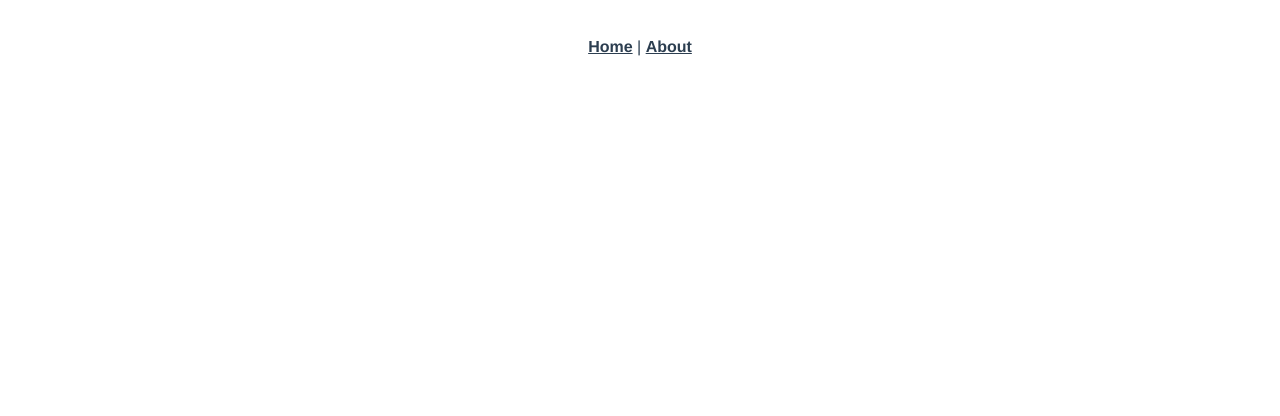
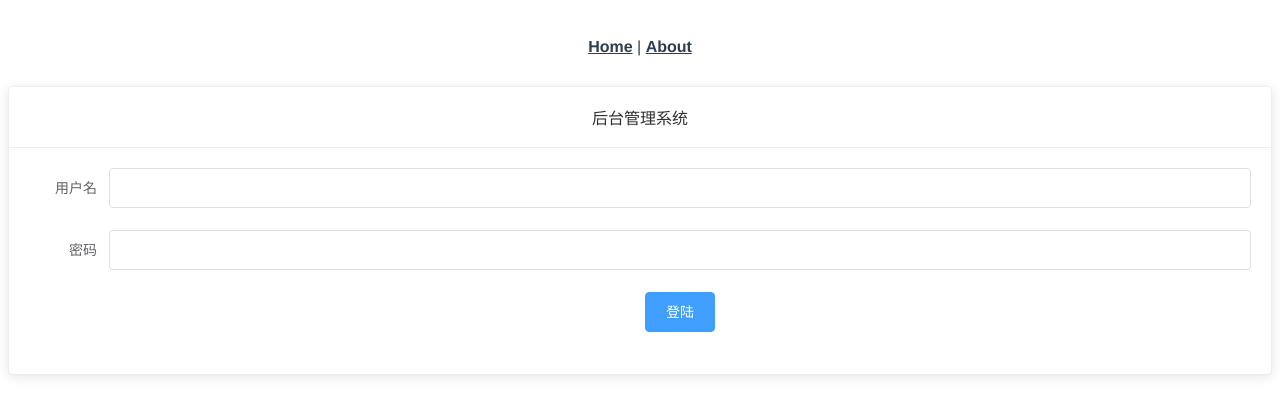
Before and after one commit to caoqifang/vue2_Background-management, a Vue app: page /login in a window 1280 px wide. Shown: the top 416 px of the page. Built offline with nearby package versions, Linux system fonts and the light colour scheme.

Commit message:
登陆页面结构完成一半

```diff
--- a/package.json
+++ b/package.json
@@ -7,7 +7,9 @@
     "build": "vue-cli-service build"
   },
   "dependencies": {
+    "axios": "^0.27.2",
     "core-js": "^3.8.3",
+    "element-ui": "^2.15.8",
     "vue": "^2.6.14",
     "vue-router": "^3.5.1",
     "vuex": "^3.6.2"
--- /dev/null
+++ b/src/components/Login.vue
@@ -0,0 +1,40 @@
+<template>
+  <div class="login">
+    <el-card class="box-card">
+      <div slot="header" class="clearfix">
+        <span>后台管理系统</span>
+      </div>
+      <el-form
+        label-width="80px"
+        :model="form"
+        ref="from"
+      >
+        <el-form-item label="用户名" prop="username">
+          <el-input v-model="form.name"></el-input>
+        </el-form-item>
+        <el-form-item label="密码" prop="password">
+          <el-input type="password" v-model="form.region"></el-input>
+        </el-form-item>
+        <el-form-item label="">
+          <el-button type="primary">登陆</el-button>
+        </el-form-item>
+      </el-form>
+    </el-card>
+  </div>
+</template>
+
+<script>
+export default {
+    data() {
+        return {
+            form: {
+                username:'',
+                password:''
+            }
+        }
+    },
+};
+</script>
+
+<style lang="scss" scoped>
+</style>
--- a/src/main.js
+++ b/src/main.js
@@ -2,9 +2,15 @@ import Vue from 'vue'
 import App from './App.vue'
 import router from './router'
 import store from './store'
-
+// 引入eleui组件库
+import ElementUI from 'element-ui'
+import 'element-ui/lib/theme-chalk/index.css'
+// 引入未封装的axios （后续封装）
+import axios from 'axios'
+Vue.use(ElementUI)
 Vue.config.productionTip = false
-
+// axios挂载到原型上
+Vue.prototype.$http = axios
 new Vue({
   router,
   store,
--- a/src/router/index.js
+++ b/src/router/index.js
@@ -1,14 +1,19 @@
 import Vue from 'vue'
 import VueRouter from 'vue-router'
-import HomeView from '../views/HomeView.vue'
 
 Vue.use(VueRouter)
 
 const routes = [
   {
     path: '/',
-    name: 'home',
-    component: HomeView
+    // 路由重定向
+    redirect:'/login',
+    component:()=>import('@/components/Login'),
+  },
+  {
+    path: '/login',
+    name:'Login',
+    component:()=>import('@/components/Login'),
   },
   {
     path: '/about',
```
Also changed, not shown: 1 other file (tests, documents, lock files or other folders).
